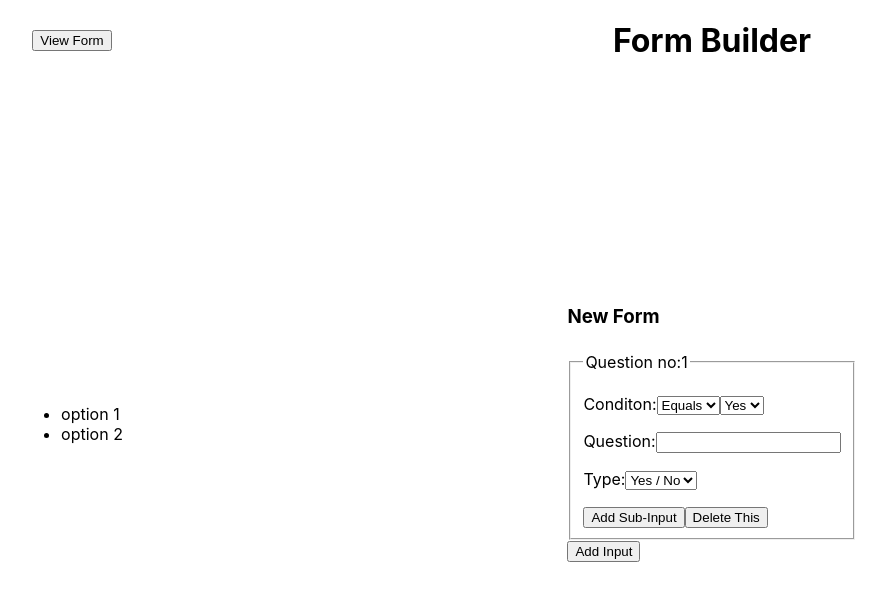
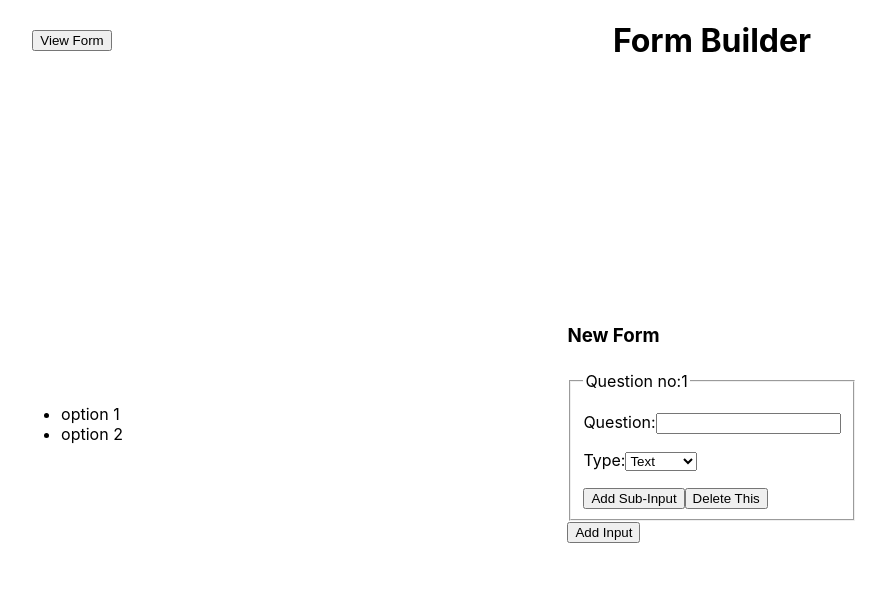
Before and after one commit to MaciejReimann/form-builder, a React (Create React App) app: page / in a window 1280 px wide. Both pictures are taken after a click on the button "Add Input". Shown: the top 600 px of the page, without its empty margins (56-942 px from the left). Built offline with nearby package versions, Linux system fonts and the light colour scheme.

Commit message:
refactored: new specialized inputs created

```diff
--- a/src/components/logic/InputGroup.js
+++ b/src/components/logic/InputGroup.js
@@ -1,6 +1,8 @@
 import React, { Component } from "react";
 
-import QuestionTextInput from "../QuestionTextInput";
+import InputQuestion from "../presentation/InputQuestion";
+import SelectType from "../presentation/SelectType";
+import SelectCondition from "../presentation/SelectCondition";
 
 import lastItemOf from "../../helpers/lastItemOf";
 import deleteItemById from "../../helpers/deleteItemById";
@@ -15,16 +17,18 @@ export default class InputGroup extends Component {
       conditionType: "equals",
       conditionValue: "",
       question: "",
-      type: "text",
+      inputType: "Text",
       subInputs: []
     };
   }
 
   addSubInputId = () => {
     const { subInputs } = this.state;
-    const nextId = subInputs.length ? lastItemOf(subInputs).id + 1 : 1;
     this.setState({
-      subInputs: [...subInputs, { id: nextId }]
+      subInputs: [
+        ...subInputs,
+        { id: subInputs.length ? lastItemOf(subInputs).id + 1 : 1 }
+      ]
     });
   };
 
@@ -57,39 +61,29 @@ export default class InputGroup extends Component {
   }
 
   render() {
-    const { subInputs } = this.state;
+    const isNotTopLevel = this.props.position.indexOf(".") !== -1;
+    const { subInputs, inputType } = this.state;
     return (
       <fieldset>
         <legend>
           Question no:
           {this.props.position}
         </legend>
-        <p>
-          <label>Conditon:</label>
-          <select>
-            <option>Equals</option>
-          </select>
-          <select>
-            <option>Yes</option>
-            <option>No</option>
-          </select>
-        </p>
-        <QuestionTextInput
+        {isNotTopLevel && (
+          <SelectCondition parentInput={this.props.inputType} />
+        )}
+
+        <InputQuestion
           onChange={e => this.changeValues(e)}
           value={this.state.question}
         />
-        <p>
-          <label>Type:</label>
-          <select>
-            <option>Yes / No</option>
-            <option>Text</option>
-            <option>Number</option>
-          </select>
-        </p>
+        <SelectType onChange={this.changeValues} value={inputType} />
+
         {subInputs.map((subInput, i) => (
           <InputGroup
             key={subInput.id}
             id={subInput.id}
+            inputType={inputType}
             position={`${this.props.position}.${i + 1}`}
             onUpdate={this.updateSubInput}
             onDelete={this.deleteSubInput}
--- /dev/null
+++ b/src/components/presentation/InputQuestion.js
@@ -0,0 +1,10 @@
+import React from "react";
+
+export default function InputQuestion({ onChange, value }) {
+  return (
+    <p>
+      <label>Question:</label>
+      <input name="question" type="text" onChange={onChange} value={value} />
+    </p>
+  );
+}
--- /dev/null
+++ b/src/components/presentation/SelectCondition.js
@@ -0,0 +1,40 @@
+import React from "react";
+
+export default function SelectCondition({ parentInput, value }) {
+  console.log(parentInput);
+  if (parentInput === "Text") {
+    return (
+      <p>
+        <label>Conditon:</label>
+        <select>
+          <option>Equals</option>
+        </select>
+        <input type="text" />
+      </p>
+    );
+  } else if (parentInput === "Yes / No") {
+    return (
+      <p>
+        <label>Conditon:</label>
+        <select>
+          <option>Equals</option>
+        </select>
+        <select>
+          <option>Yes</option>
+          <option>No</option>
+        </select>
+      </p>
+    );
+  }
+  return (
+    <p>
+      <label>Conditon:</label>
+      <select>
+        <option>Less Than</option>
+        <option>Equals</option>
+        <option>Greater Than</option>
+      </select>
+      <input type="text" />
+    </p>
+  );
+}
--- /dev/null
+++ b/src/components/presentation/SelectType.js
@@ -0,0 +1,14 @@
+import React from "react";
+
+export default function SelectType({ onChange, value }) {
+  return (
+    <p>
+      <label>Type:</label>
+      <select name="inputType" onChange={e => onChange(e)} value={value}>
+        <option>Yes / No</option>
+        <option>Text</option>
+        <option>Number</option>
+      </select>
+    </p>
+  );
+}
```
